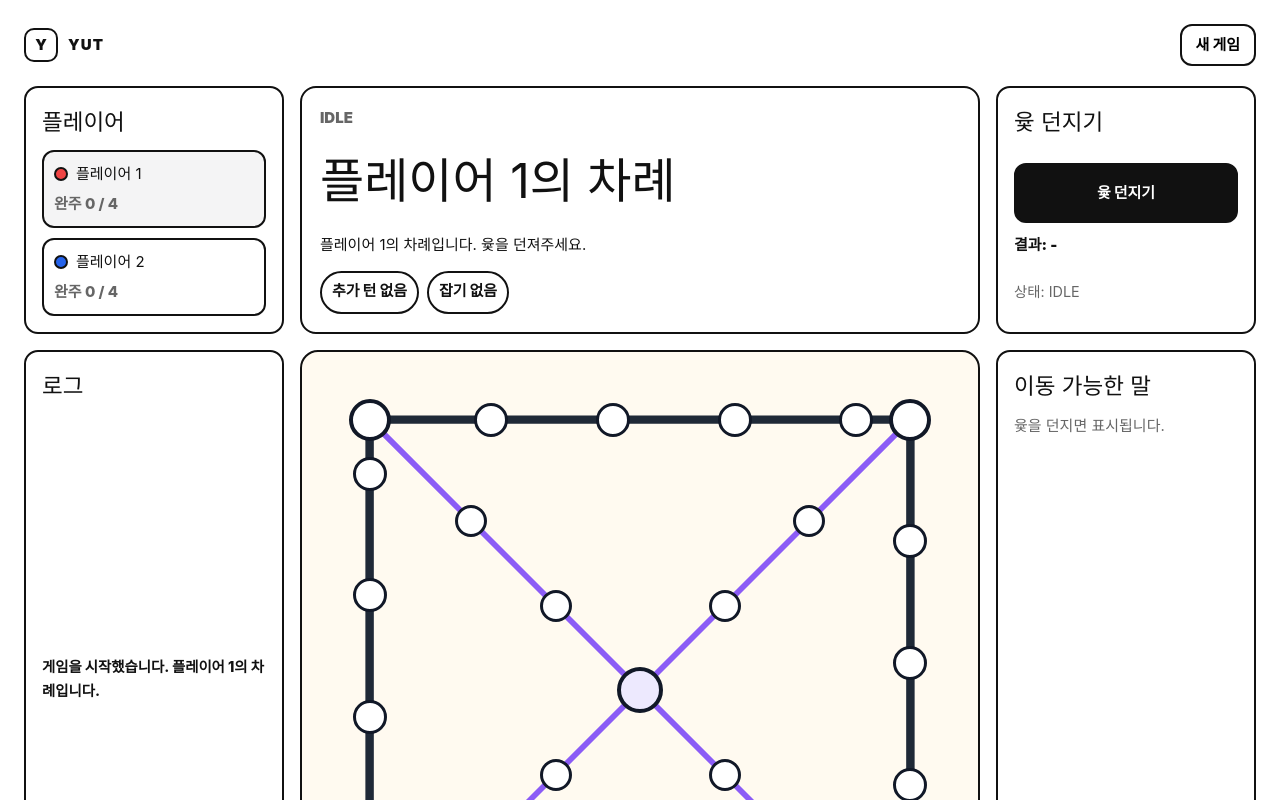
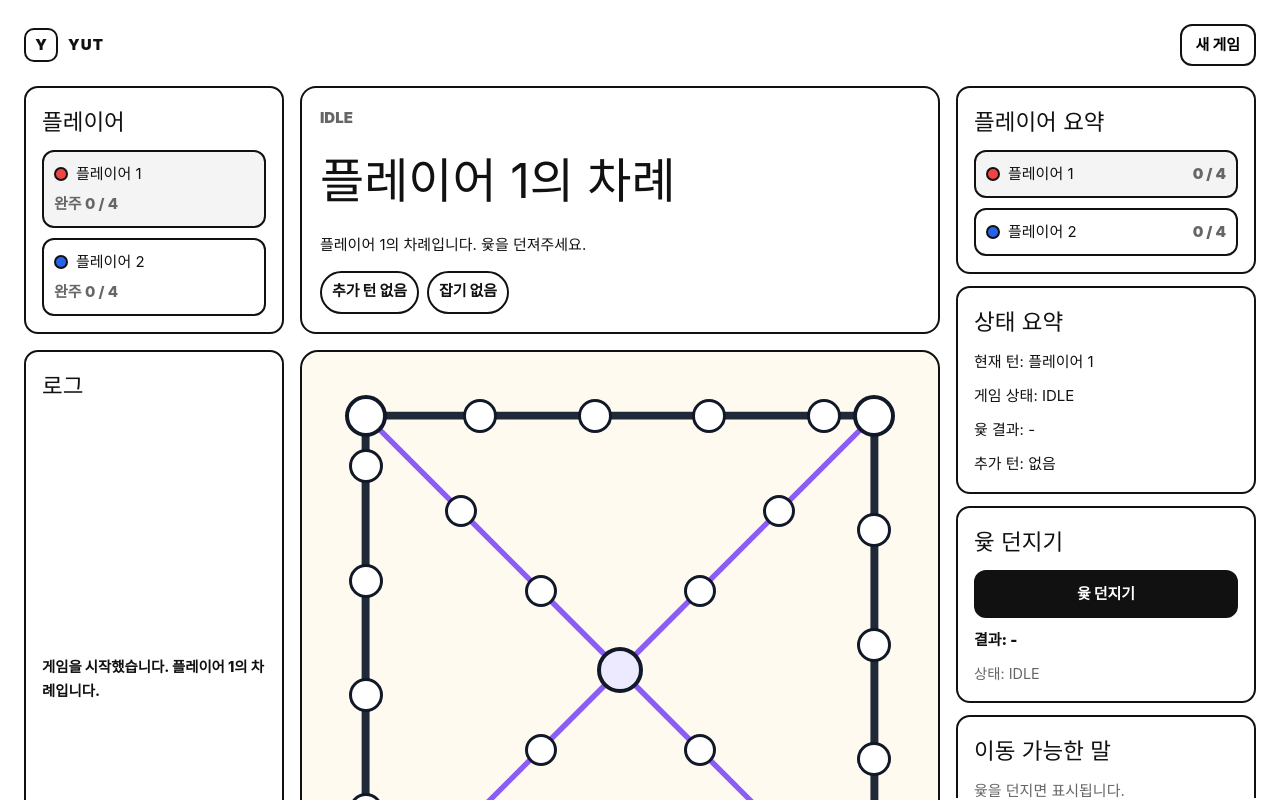
Before and after one commit to yeesam99/yeegames, a Vue app: page / in a window 1280 px wide. Shown: the top 800 px of the page. Built offline with nearby package versions, Linux system fonts and the light colour scheme.

Commit message:
기능 추가

```diff
--- a/src/App.vue
+++ b/src/App.vue
@@ -18,6 +18,8 @@ const {
 } = useYutGame()
 
 const getWinner = () => state.players.find((player) => player.id === state.winner) ?? null
+
+const finishedCount = (player) => player.pieces.filter((piece) => piece.status === 'FINISHED').length
 </script>
 
 <template>
@@ -31,15 +33,15 @@ const getWinner = () => state.players.find((player) => player.id === state.winne
     </header>
 
     <section class="main-layout">
-      <PlayerPanel class="player-panel" :players="state.players" :current-player-id="currentPlayer.id" />
+      <PlayerPanel class="left-top" :players="state.players" :current-player-id="currentPlayer.id" />
 
-      <section class="panel log-panel">
+      <section class="panel left-bottom">
         <h2>로그</h2>
         <p v-for="log in state.logs" :key="log">{{ log }}</p>
       </section>
 
       <TurnStatus
-        class="status-panel"
+        class="center-top"
         :current-player="currentPlayer"
         :phase="state.phase"
         :message="state.message"
@@ -49,13 +51,31 @@ const getWinner = () => state.players.find((player) => player.id === state.winne
       />
 
       <GameBoard
-        class="board-panel"
+        class="center-bottom"
         :players="state.players"
         :pieces="representativePieces"
         :movable-piece-ids="state.movablePieces"
         :get-piece-render-position="getPieceRenderPosition"
         @select-piece="selectPiece"
       />
+
+      <aside class="right-panel" aria-label="게임 컨트롤과 상태 요약">
+        <section class="panel player-summary">
+          <h2>플레이어 요약</h2>
+          <article v-for="player in state.players" :key="player.id" class="summary-row" :class="{ active: player.id === currentPlayer.id }">
+            <span class="color-dot" :style="{ background: player.color }"></span>
+            <strong>{{ player.name }}</strong>
+            <em>{{ finishedCount(player) }} / 4</em>
+          </article>
+        </section>
+
+        <section class="panel status-summary">
+          <h2>상태 요약</h2>
+          <p>현재 턴: <strong>{{ currentPlayer.name }}</strong></p>
+          <p>게임 상태: <strong>{{ state.phase }}</strong></p>
+          <p>윷 결과: <strong>{{ state.currentResult?.label ?? '-' }}</strong></p>
+          <p>추가 턴: <strong>{{ state.extraTurn ? '있음' : '없음' }}</strong></p>
+        </section>
 
         <YutControls
           class="control-panel"
@@ -80,6 +100,7 @@ const getWinner = () => state.players.find((player) => player.id === state.winne
         </div>
         <p v-else class="muted">윷을 던지면 표시됩니다.</p>
         </section>
+      </aside>
     </section>
   </main>
 </template>
@@ -135,51 +156,49 @@ const getWinner = () => state.players.find((player) => player.id === state.winne
 
 .main-layout {
   display: grid;
-  grid-template-columns: 260px minmax(0, 1fr) 260px;
+  grid-template-columns: 260px minmax(0, 1fr) 300px;
   grid-template-rows: auto 1fr;
   gap: 16px;
   align-items: stretch;
 }
 
-.player-panel,
-.log-panel,
-.status-panel,
-.board-panel,
-.control-panel,
-.movable-panel {
+.left-top,
+.left-bottom,
+.center-top,
+.center-bottom,
+.right-panel {
   width: 100%;
   min-width: 0;
 }
 
-.player-panel {
+.left-top {
   grid-column: 1;
   grid-row: 1;
 }
 
-.log-panel {
+.left-bottom {
   grid-column: 1;
   grid-row: 2;
 }
 
-.status-panel {
+.center-top {
   grid-column: 2;
   grid-row: 1;
 }
 
-.board-panel {
+.center-bottom {
   grid-column: 2;
   grid-row: 2;
 }
 
-.control-panel {
+.right-panel {
   grid-column: 3;
-  grid-row: 1;
-}
-
-.movable-panel {
-  grid-column: 3;
-  grid-row: 2;
-  align-content: start;
+  grid-row: 1 / span 2;
+  display: flex;
+  max-height: calc(100vh - 88px);
+  flex-direction: column;
+  gap: 12px;
+  overflow-y: auto;
 }
 
 .panel {
@@ -196,12 +215,12 @@ p {
   margin: 0;
 }
 
-.log-panel {
+.left-bottom {
   max-height: min(620px, calc(100vh - 170px));
   overflow: auto;
 }
 
-.log-panel p {
+.left-bottom p {
   border-bottom: 1px solid #e5e7eb;
   padding-bottom: 8px;
   font-size: 0.9rem;
@@ -214,6 +233,33 @@ p {
   gap: 8px;
 }
 
+.summary-row {
+  display: grid;
+  grid-template-columns: auto minmax(0, 1fr) auto;
+  align-items: center;
+  gap: 8px;
+  border: 2px solid #111111;
+  border-radius: 12px;
+  padding: 10px;
+}
+
+.summary-row.active {
+  background: #f4f4f5;
+}
+
+.summary-row em {
+  color: #666666;
+  font-style: normal;
+  font-weight: 900;
+}
+
+.color-dot {
+  width: 14px;
+  height: 14px;
+  border: 2px solid #111111;
+  border-radius: 999px;
+}
+
 .muted {
   color: #666666;
 }
@@ -224,14 +270,18 @@ p {
     grid-template-rows: none;
   }
 
-  .player-panel,
-  .log-panel,
-  .status-panel,
-  .board-panel,
-  .control-panel,
-  .movable-panel {
+  .left-top,
+  .left-bottom,
+  .center-top,
+  .center-bottom,
+  .right-panel {
     grid-column: 1;
     grid-row: auto;
   }
+
+  .right-panel {
+    max-height: none;
+    overflow: visible;
+  }
 }
 </style>
```
Lines whose indentation alone changed are shown as unchanged.
